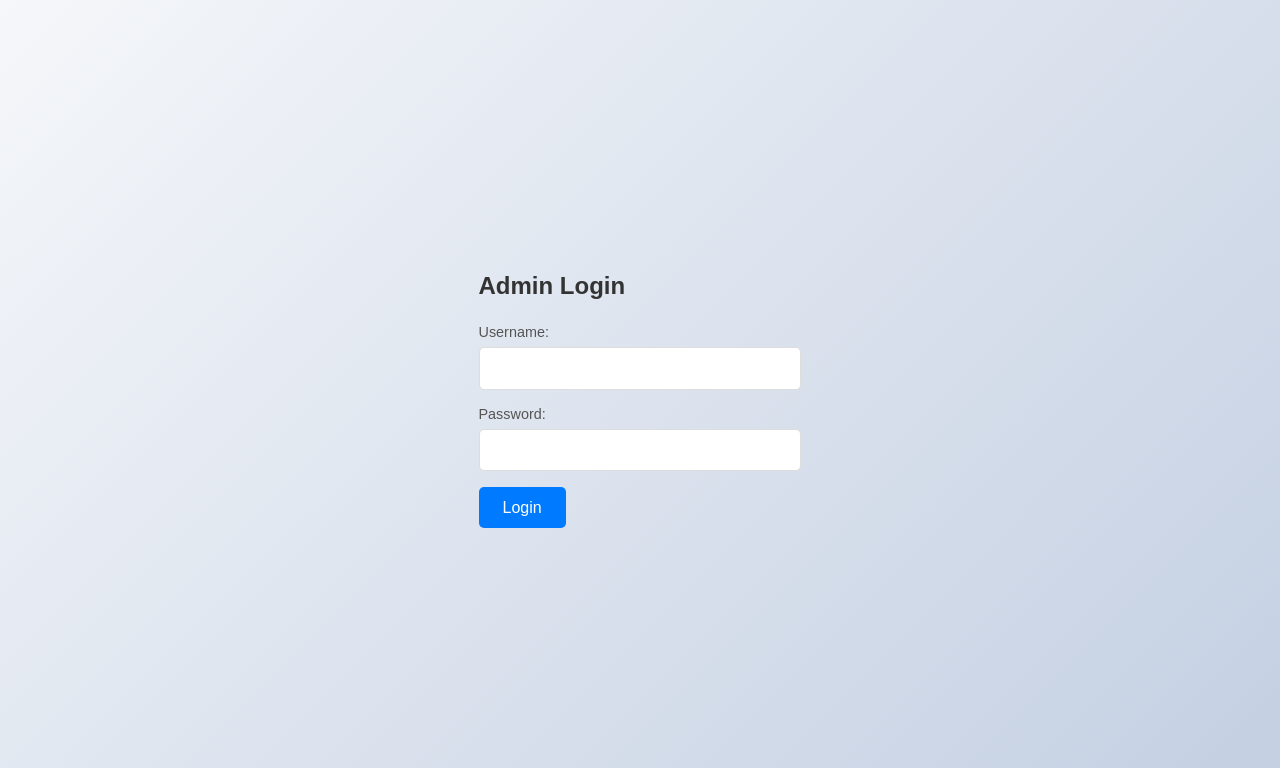
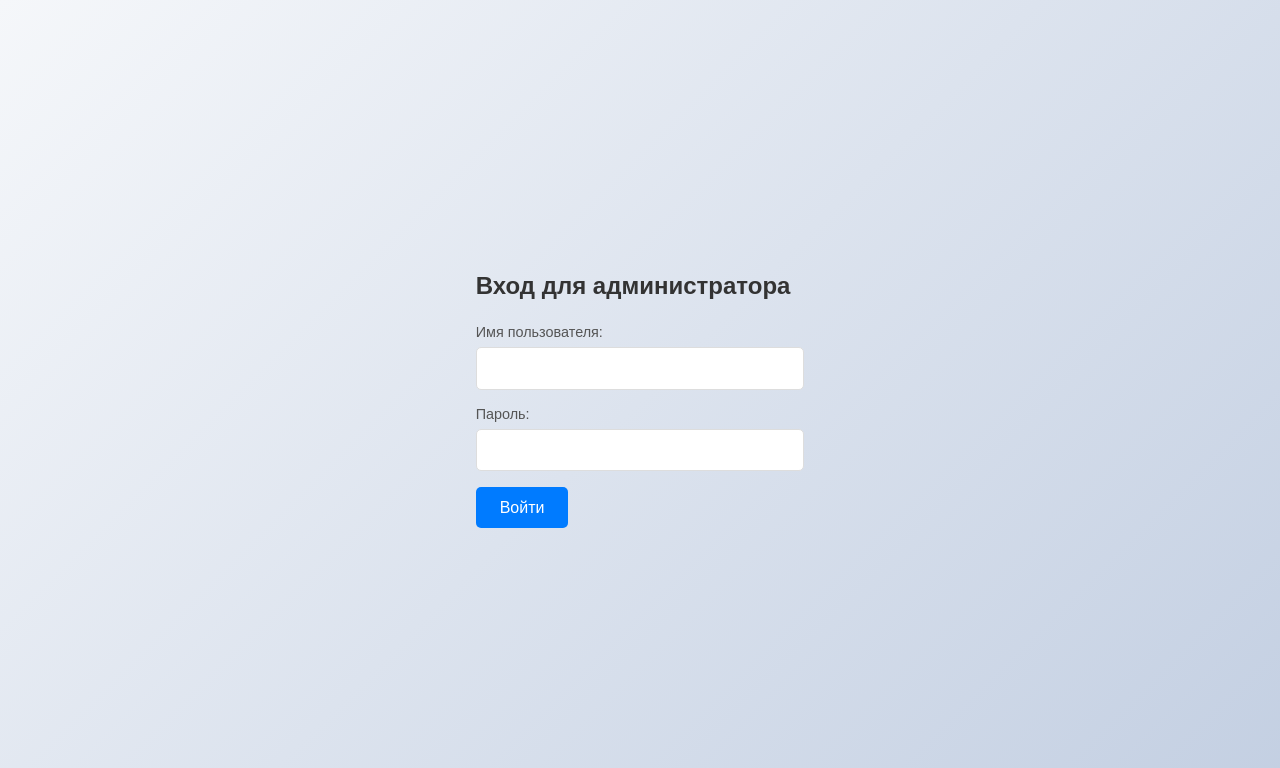
Before and after one commit to JustRictor/sendmessage-service, a Flask app: page / in a window 1280 px wide. Shown: the top 768 px of the page. Run offline with Flask 3, Linux system fonts and the light colour scheme.

Commit message:
Исправленная авторизация

```diff
--- a/sendmessage-webgui-service/app.py
+++ b/sendmessage-webgui-service/app.py
@@ -1,11 +1,21 @@
-from flask import Flask, render_template, request, jsonify, redirect, url_for, flash
+from flask import Flask, render_template, request, jsonify, redirect, url_for, flash, session
 import requests
+from functools import wraps
 
 app = Flask(__name__)
-
 app.secret_key = 'your_secret_key'
 ADMIN_USERNAME = 'admin'
 ADMIN_PASSWORD = 'password'
+
+
+def login_required(f):
+    @wraps(f)
+    def decorated_function(*args, **kwargs):
+        if 'logged_in' not in session:
+            flash('Вам нужно войти, чтобы получить доступ к этой странице.')
+            return redirect(url_for('login'))
+        return f(*args, **kwargs)
+    return decorated_function
 
 
 @app.route('/', methods=['GET', 'POST'])
@@ -14,23 +24,23 @@ def login():
         username = request.form['username']
         password = request.form['password']
         if username == ADMIN_USERNAME and password == ADMIN_PASSWORD:
+            session['logged_in'] = True
             return redirect(url_for('admin_panel'))
         else:
-            flash('Invalid credentials. Please try again.')
+            flash('Неправильные учетные данные. Попробуйте снова.')
     return render_template('login.html')
 
 
-
 @app.route('/admin-panel', methods=['GET', 'POST'])
+@login_required
 def admin_panel():
     if request.method == 'POST':
-        phone = request.form['phone']  # Чтение из инпута телефона в переменную
-        code = request.form['code']  # Чтение из инпута кода в переменную
-        api = request.form['apikey']  # Чтение из инпута апи ключа в переменную
-        # Здесь можно обработать данные из формы
-        take_data = [phone, code, api]  # Запись все, что прочитали в список
+        phone = request.form['phone']
+        code = request.form['code']
+        api = request.form['apikey']
+        take_data = [phone, code, api]
         print(take_data)
-        return render_template('form.html')  # Очистка формы
+        return render_template('form.html')
     return render_template('form.html')
 
 
@@ -38,9 +48,7 @@ def admin_panel():
 def get_token():
     data = request.get_json()
     api = data.get('api')
-    # response = requests.get('http://docker-sendmessage-service:5000/get-api')
-    # api_from_service = response.json().get('api')
-    token = "sample_token"  # Заглушка для токена
+    token = "sample_token"
     return jsonify({'token': token})
 
 
--- a/sendmessage-webgui-service/templates/login.html
+++ b/sendmessage-webgui-service/templates/login.html
@@ -1,20 +1,20 @@
 <!DOCTYPE html>
-<html lang="en">
+<html lang="ru">
 <head>
     <meta charset="UTF-8">
     <meta name="viewport" content="width=device-width, initial-scale=1.0">
-    <title>Admin Login</title>
+    <title>Вход для администратора</title>
     <link rel="stylesheet" href="{{ url_for('static', filename='form_beauty.css') }}">
 </head>
 <body>
 <div class="login-container">
-    <h2>Admin Login</h2>
+    <h2>Вход для администратора</h2>
     <form method="POST">
-        <label for="username">Username:</label>
+        <label for="username">Имя пользователя:</label>
         <input type="text" id="username" name="username" required>
-        <label for="password">Password:</label>
+        <label for="password">Пароль:</label>
         <input type="password" id="password" name="password" required>
-        <button type="submit">Login</button>
+        <button type="submit">Войти</button>
     </form>
     {% with messages = get_flashed_messages() %}
     {% if messages %}
```
Also changed, not shown: sendmessage-webgui-service/templates/form.html (+21 -21 lines).
